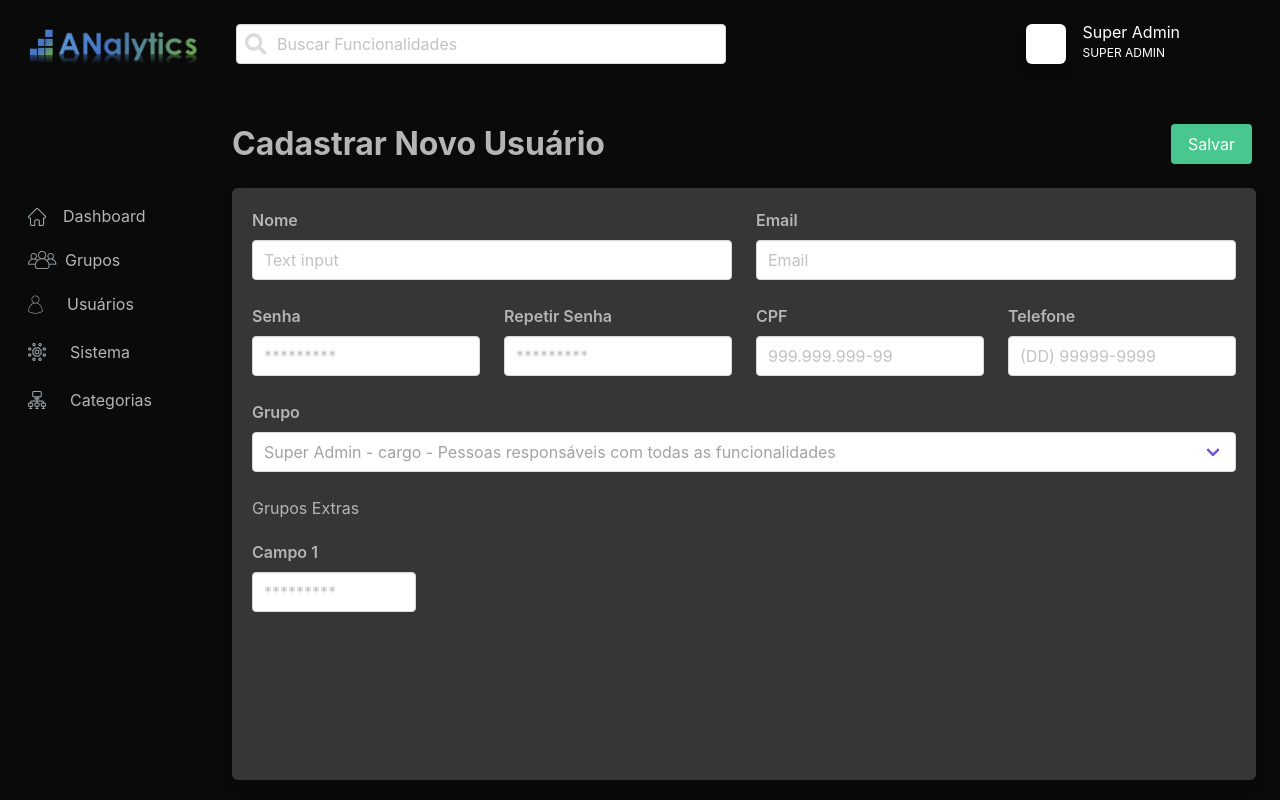
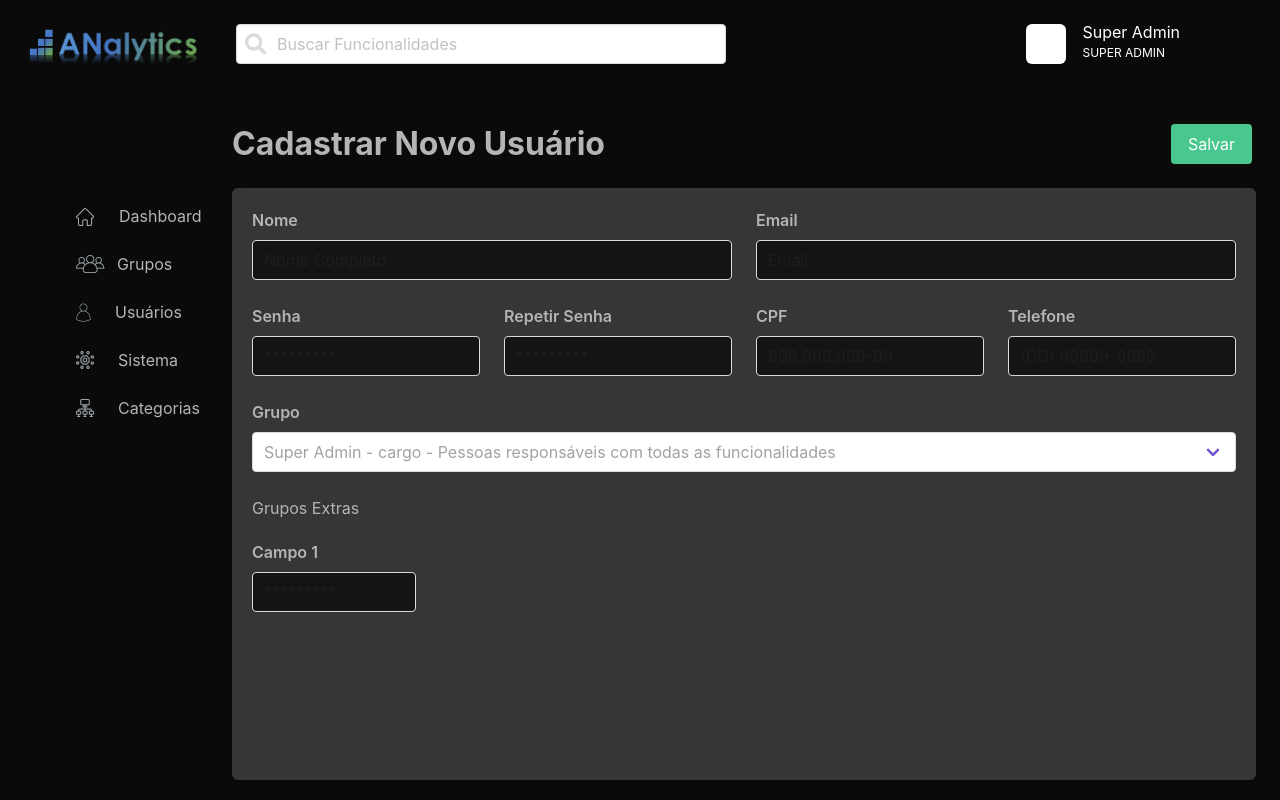
Before and after one commit to felipidis/psel-shinier-2021, a Vue app in the folder shinier-app/: page /#/cadastro in a window 1280 px wide. Built offline with nearby package versions, Linux system fonts and the light colour scheme.

Commit message:
Modificando Inputs
Alterando o fundo dos inputs para ficar no mesmo tom apresentado no mockup

```diff
--- a/shinier-app/src/components/Navbar.vue
+++ b/shinier-app/src/components/Navbar.vue
@@ -3,7 +3,9 @@
     <div class="tile is-parent is-2">
       <img src="@/assets/Logo_analytics.png" alt="Logo da Analytics" />
     </div>
-    <div class="tile is-parent is-10 is-flex is-justify-content-space-between is-align-items-center">
+    <div
+      class="tile is-parent is-10 is-flex is-justify-content-space-between is-align-items-center"
+    >
       <b-field>
         <b-input
           placeholder="Buscar Funcionalidades"
@@ -16,10 +18,10 @@
       </b-field>
 
       <div class="is-flex mr-5">
-      <span class="box mt-3 mr-4"></span>
+        <span class="box mt-3 mr-4"></span>
         <div>
           <p class="has-text-white is-size-6 mr-6 mt-2">Super Admin</p>
-          <p class="has-text-white is-size-7 mr-6 is-uppercase ">Super Admin</p>
+          <p class="has-text-white is-size-7 mr-6 is-uppercase">Super Admin</p>
         </div>
       </div>
     </div>
@@ -28,8 +30,7 @@
 
 <script>
 export default {
-  name: 'Navbar',
-  props: {
-  }
-}
+  name: "Navbar",
+  props: {},
+};
 </script>
--- a/shinier-app/src/components/Sidebar.vue
+++ b/shinier-app/src/components/Sidebar.vue
@@ -1,25 +1,25 @@
 <template>
-  <div class="tile  mb-2 is-parent is-2">
+  <div class="tile mb-2 is-parent is-2">
     <article class="tile is-child">
       <div class="content is-flex is-flex-direction-column">
-        <div class=" is-flex is-align-items-center">
-          <img src="@/assets/sidemenu/Dash.png" alt="">
-          <span class="m-3 ml-4 has-text-grey-light">Dashboard</span>
+        <div class="is-flex is-align-items-center margem">
+          <img src="@/assets/sidemenu/Dash.png" alt="" />
+          <span class="m-3 ml-5 has-text-grey-light">Dashboard</span>
         </div>
-        <div class=" is-flex is-align-items-center">
-          <img src="@/assets/sidemenu/Group.png" alt="">
-          <span class="m-2 has-text-grey-light">Grupos</span>
+        <div class="is-flex is-align-items-center margem">
+          <img src="@/assets/sidemenu/Group.png" alt="" />
+          <span class="m-3 has-text-grey-light">Grupos</span>
         </div>
-        <div class=" is-flex is-align-items-center">
-          <img src="@/assets/sidemenu/User.png" alt="">
+        <div class="is-flex is-align-items-center margem">
+          <img src="@/assets/sidemenu/User.png" alt="" />
           <span class="m-3 ml-5 has-text-grey-light">Usuários</span>
         </div>
-        <div class=" is-flex is-align-items-center">
-          <img src="@/assets/sidemenu/System.png" alt="">
+        <div class="is-flex is-align-items-center margem">
+          <img src="@/assets/sidemenu/System.png" alt="" />
           <span class="m-3 ml-5 has-text-grey-light">Sistema</span>
         </div>
-        <div class=" is-flex is-align-items-center">
-          <img src="@/assets/sidemenu/Categorie.png" alt="">
+        <div class="is-flex is-align-items-center margem">
+          <img src="@/assets/sidemenu/Categorie.png" alt="" />
           <span class="m-3 ml-5 has-text-grey-light">Categorias</span>
         </div>
       </div>
@@ -29,9 +29,13 @@
 
 <script>
 export default {
-  name: 'Sidebar',
-  props:{
+  name: "Sidebar",
+  props: {},
+};
+</script>
 
-  }
+<style>
+.margem {
+  margin-left: 3rem;
 }
-</script>
+</style>
--- a/shinier-app/src/views/Cadastro.vue
+++ b/shinier-app/src/views/Cadastro.vue
@@ -28,7 +28,8 @@
                     <input
                       class="input"
                       type="text"
-                      placeholder="Text input"
+                      style="background-color: #131414"
+                      placeholder="Nome Completo"
                       required
                     />
                   </div>
@@ -43,6 +44,7 @@
                     <input
                       class="input"
                       type="email"
+                      style="background-color: #131414"
                       placeholder="Email"
                       required
                     />
@@ -60,6 +62,7 @@
                     <input
                       class="input"
                       type="password"
+                      style="background-color: #131414"
                       placeholder="*********"
                       required
                     />
@@ -75,6 +78,7 @@
                     <input
                       class="input"
                       type="password"
+                      style="background-color: #131414"
                       placeholder="*********"
                     />
                   </div>
@@ -89,6 +93,7 @@
                     <input
                       class="input"
                       type="text"
+                      style="background-color: #131414"
                       placeholder="999.999.999-99"
                     />
                   </div>
@@ -103,6 +108,7 @@
                     <input
                       class="input"
                       type="tel"
+                      style="background-color: #131414"
                       placeholder="(DD) 99999-9999"
                       required
                     />
@@ -140,6 +146,7 @@
                       <input
                         class="input"
                         type="password"
+                        style="background-color: #131414"
                         placeholder="*********"
                       />
                     </div>
```
